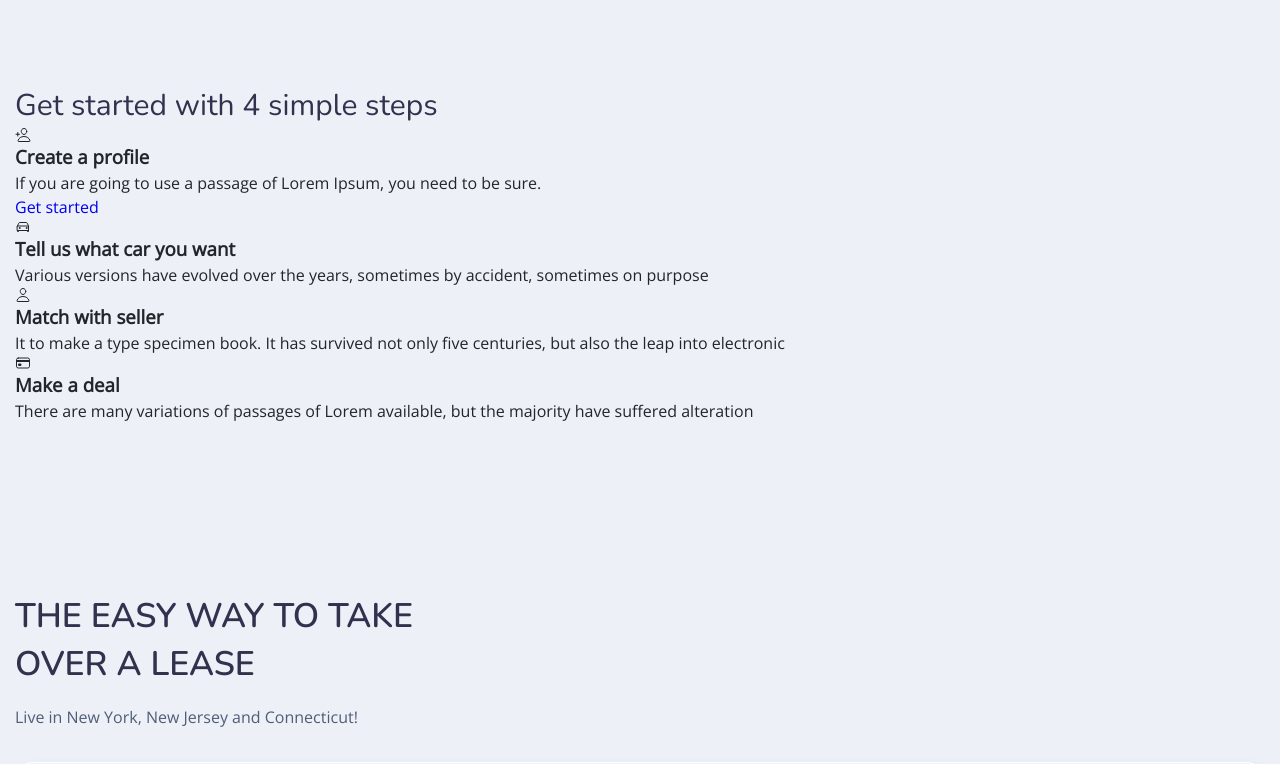
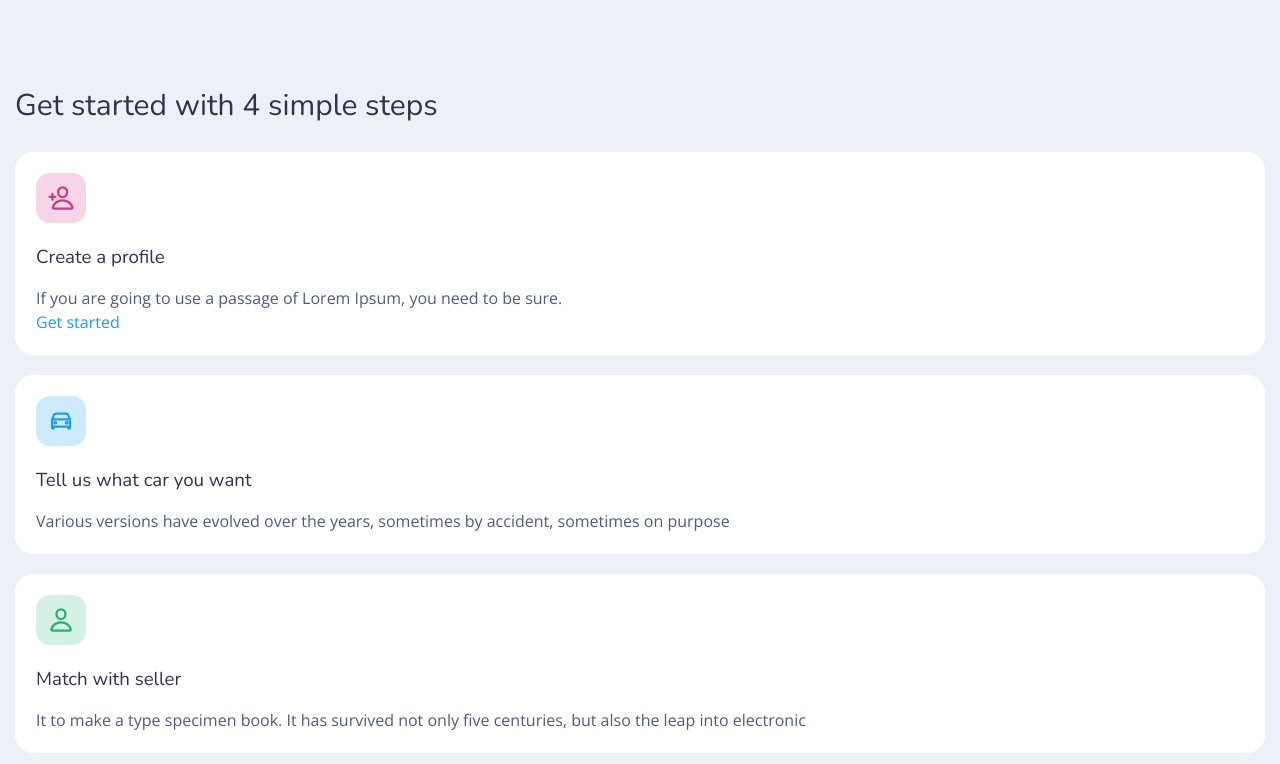
Before and after one commit to sameeraudesh995/car-rental-website-Rider-, a plain HTML site: page index.html in a window 1280 px wide. Shown: the part 8000-8764 px from the top of the page. Drawn offline with nearby package versions, Linux system fonts and the light colour scheme.

Commit message:
get start css

```diff
--- a/assets/css/main.css
+++ b/assets/css/main.css
@@ -551,3 +551,91 @@ button, a { transition: var(--transition); }
     --background: var(--lavender-blush);
     --color: var(--red-salsa);
 }
+
+/*-----------------------------------*\
+  #GET START
+\*-----------------------------------*/
+
+.get-start .section-title { margin-bottom: 25px; }
+
+.get-start-list {
+    display: grid;
+    gap: 20px;
+}
+
+.get-start-card {
+    background: var(--white);
+    padding: 20px;
+    border-radius: var(--radius-18);
+    border: 1px solid var(--white);
+    transition: var(--transition);
+}
+
+.get-start-card:hover {
+    background: var(--alice-blue-2);
+    box-shadow: var(--shadow-1);
+}
+
+.get-start-card .card-icon {
+    background: var(--icon-card-bg, var(--columnia-blue));
+    color: var(--icon-card-color, var(--carolina-blue));
+    height: 50px;
+    width: 50px;
+    display: grid;
+    place-items: center;
+    border-radius: var(--radius-14);
+    margin-bottom: 20px;
+}
+
+.get-start-card .card-icon ion-icon {
+    font-size: 26px;
+    --ionicon-stroke-width: 45px;
+}
+
+.get-start-card .icon-1 {
+    --icon-card-bg: var(--mimi-pink);
+    --icon-card-color: var(--deep-cerise);
+}
+
+.get-start-card .icon-2 {
+    --icon-card-bg: var(--columbia-blue);
+    --icon-card-color: var(--carolina-blue);
+}
+
+.get-start-card .icon-3 {
+    --icon-card-bg: var(--honey-dew);
+    --icon-card-color: var(--medium-sea-green);
+}
+
+.get-start-card .icon-4 {
+    --icon-card-bg: var(--pale-purple-pantone);
+    --icon-card-color: var(--slate-blue);
+}
+
+.get-start-card .card-title {
+    color: var(--space-cadet);
+    font-family: var(--ff-nunito);
+    font-weight: var(--fw-400);
+    margin-bottom: 15px;
+}
+
+.get-start-card .card-text { color: var(--independence); }
+
+.get-start-card .card-link {
+    position: relative;
+    color: var(--carolina-blue);
+    width: max-content;
+}
+
+.get-start-card .card-link::before {
+    content: "";
+    position: absolute;
+    bottom: 0;
+    left: 0;
+    width: 0;
+    height: 2px;
+    background: var(--carolina-blue);
+    transition: var(--transition);
+}
+
+.get-start-card .card-link:is(:hover, :focus)::before { width: 100%; }
```
